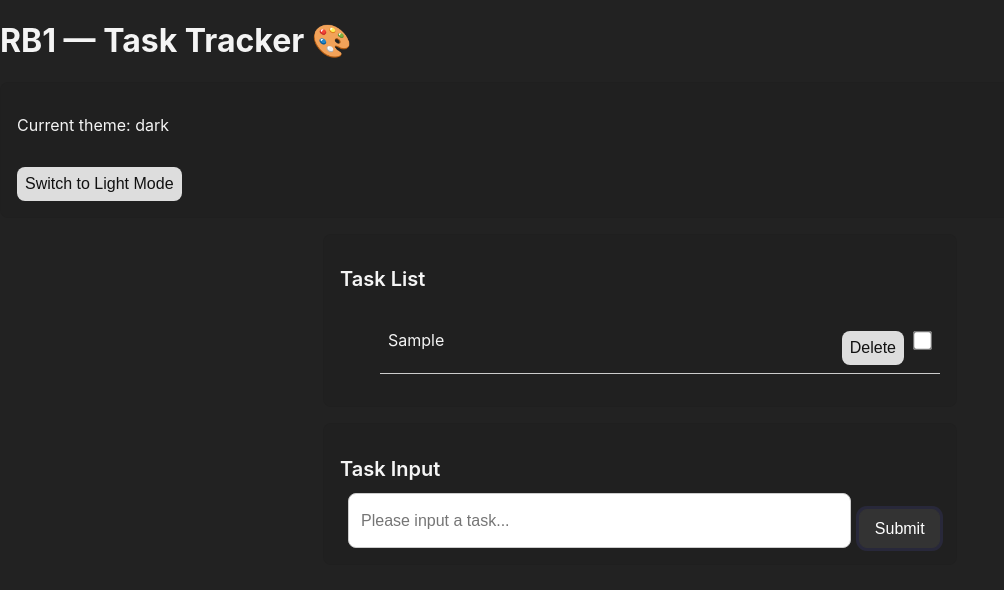
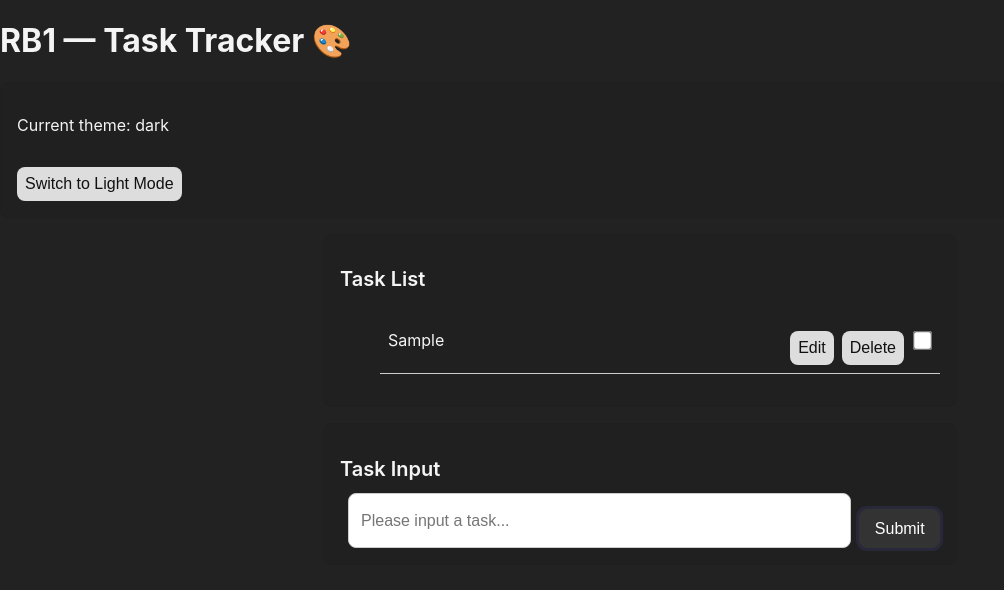
Before and after one commit to gaiabulbanix/react-onboarding-projects-v3, a React (Create React App) app in the folder rb1-tasktracker/: page / in a window 1280 px wide. Both pictures are taken after typing "Sample" into the empty fields and a click on the button "Submit". Shown: the top 590 px of the page, without its empty margins (0-1004 px from the left). Built offline with nearby package versions, Linux system fonts and the light colour scheme.

Commit message:
feat: completed edit feature

```diff
--- a/rb1-tasktracker/src/App.js
+++ b/rb1-tasktracker/src/App.js
@@ -37,6 +37,18 @@ function App() {
     localStorage.setItem("storedTasks", JSON.stringify(newTaskArray));
   }
 
+  // edit task handler to child TaskItem
+  function handleEditTask(indexToEdit, editValue) {
+    const updatedTasks = [...taskArray];
+    updatedTasks[indexToEdit].taskValue = editValue;
+
+    // set edited array to current array
+    setTaskArray(updatedTasks);
+
+    // save array to localStorage
+    localStorage.setItem("storedTasks", JSON.stringify(updatedTasks));
+  }
+
   // delete task handler to child TaskInput > TaskItem
   function handleDelTask(indexToDelete) {
 
@@ -74,6 +86,7 @@ function App() {
         onGenerateTaskArray={taskArray}
         onDelTask={handleDelTask}
         onCheckUncheck={handleCheckUncheck}
+        onEditTask={handleEditTask}
       />
       <TaskInput onAddTask={handleAddTask} />
     </main>
--- a/rb1-tasktracker/src/components/TaskItem.jsx
+++ b/rb1-tasktracker/src/components/TaskItem.jsx
@@ -1,23 +1,45 @@
-import React from "react";
+import React, { useState } from "react";
 
-function TaskItem({ task, onDelTask, onCheckUncheck }) {
+function TaskItem({ task, onDelTask, onCheckUncheck, onEditTask }) {
+    const [isEditing, setIsEditing] = useState(false);
+    const [editValue, setEditValue] = useState(task.taskValue);
+
+    function handleLocalSave() {
+        onEditTask(editValue)
+        setIsEditing(false);
+    }
 
     // jsx block
     return (
         <li className={task.complete ? "completed" : ""}>
             {/* anything that gets passed onto TaskList can be "selected" later, such as index */}
+            {isEditing ? (
+                // edit mode
+                <>
+                    <input
+                        type="text"
+                        value={editValue}
+                        onChange={(e) => setEditValue(e.target.value)}
+                    />
+                    <button type="button" id="save-btn" onClick={handleLocalSave}>Save</button>
+                    <button type="button" id="edit-btn" onClick={() => setIsEditing(false)}>Cancel</button>
+                </>
+            ) : (
+                // normal mode
+                <>
                     <span>{task.taskValue}</span>
                     <div className="task-actions">
-                <button type="button" id="del-btn" onClick={onDelTask}>
-                    Delete
-                </button>
+                        <button type="button" id="edit-btn" onClick={() => setIsEditing(true)}>Edit</button>
+                        <button type="button" id="del-btn" onClick={onDelTask}>Delete</button>
                         <input
                             type="checkbox"
                             checked={task.complete}
                             onChange={onCheckUncheck}
                         />
                     </div>
-        </li>
+                </>
+            )}
+        </li >
     );
 }
 
--- a/rb1-tasktracker/src/components/TaskList.jsx
+++ b/rb1-tasktracker/src/components/TaskList.jsx
@@ -1,7 +1,7 @@
 import React from "react";
 import TaskItem from "./TaskItem";
 
-function TaskList({ onGenerateTaskArray = [], onDelTask, onCheckUncheck }) {
+function TaskList({ onGenerateTaskArray = [], onDelTask, onCheckUncheck, onEditTask }) {
 
     // jsx block
     return (
@@ -21,6 +21,8 @@ function TaskList({ onGenerateTaskArray = [], onDelTask, onCheckUncheck }) {
                             // here we pass on the index from TaskItem onto App.js for it to perform the functions on the specific index later
                             onDelTask={() => onDelTask(index)}
                             onCheckUncheck={() => onCheckUncheck(index)}
+                            // we require both the index passed from TaskItem, as well as a value from it, so we have two arguments here
+                            onEditTask={(editValue) => onEditTask(index, editValue)}
                         />
                     ))
                 )}
```
Lines whose indentation alone changed are shown as unchanged.
